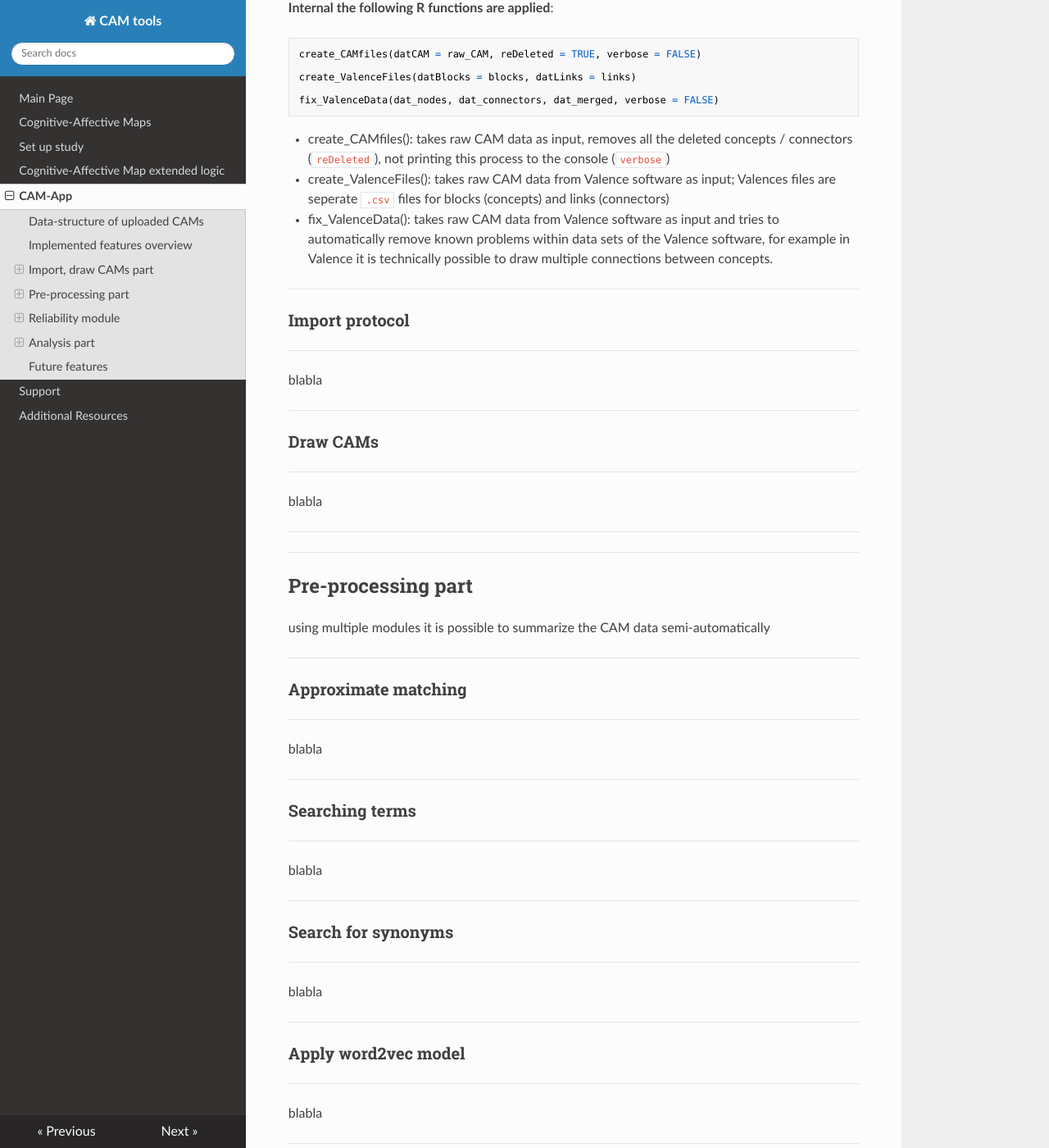
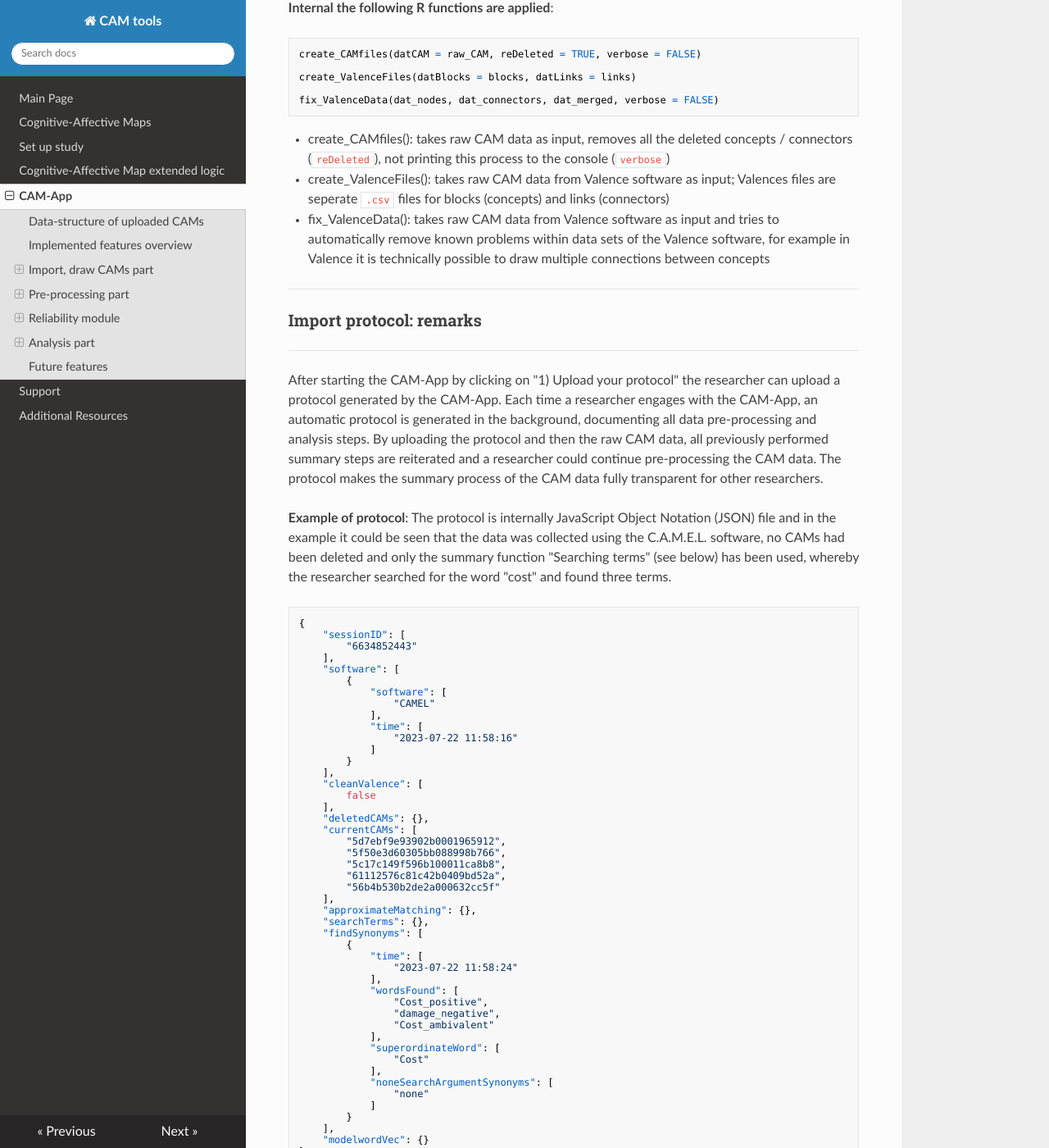
Before and after one commit to FennStatistics/CAMtools_documentation, an MkDocs documentation site: the page built from docs/CAM-App.md, in a window 1280 px wide and 1400 px high, scrolled down 3508 px. Shown: the whole window at 82% size. Built offline with MkDocs 1.6.1, drawn with Linux system fonts in a browser that asks for light colours; nearby versions of some CDN libraries; some of the changed text lies outside the part shown.

Commit message:
Import protocol: remarks

````diff
--- a/docs/CAM-App.md
+++ b/docs/CAM-App.md
@@ -119,15 +119,73 @@ fix_ValenceData(dat_nodes, dat_connectors, dat_merged, verbose = FALSE)
 
 * create_CAMfiles(): takes raw CAM data as input, removes all the deleted concepts / connectors (<code>reDeleted</code>), not printing this process to the console (<code>verbose</code>)
 * create_ValenceFiles(): takes raw CAM data from Valence software as input; Valences files are seperate <code>.csv</code> files for blocks (concepts) and links (connectors)
-* fix_ValenceData(): takes raw CAM data from Valence software as input and tries to automatically remove known problems within data sets of the Valence software, for example in Valence it is technically possible to draw multiple connections between concepts.
+* fix_ValenceData(): takes raw CAM data from Valence software as input and tries to automatically remove known problems within data sets of the Valence software, for example in Valence it is technically possible to draw multiple connections between concepts
 
 
 ***
-### Import protocol
+### Import protocol: remarks
 ---
 
-blabla
+After starting the CAM-App by clicking on "1) Upload your protocol" the researcher can upload a protocol generated by the CAM-App. Each time a researcher engages with the CAM-App, an automatic protocol is generated in the background, documenting all data pre-processing and analysis steps. By uploading the protocol and then the raw CAM data, all previously performed summary steps are reiterated and a researcher could continue pre-processing the CAM data. The protocol makes the summary process of the CAM data fully transparent for other researchers.
 
+**Example of protocol**: The protocol is internally JavaScript Object Notation (JSON) file and in the example it could be seen that the data was collected using the C.A.M.E.L. software, no CAMs had been deleted and only the summary function "Searching terms" (see below) has been used, whereby the researcher searched for the word "cost" and found three terms.
+
+```json
+{
+    "sessionID": [
+        "6634852443"
+    ],
+    "software": [
+        {
+            "software": [
+                "CAMEL"
+            ],
+            "time": [
+                "2023-07-22 11:58:16"
+            ]
+        }
+    ],
+    "cleanValence": [
+        false
+    ],
+    "deletedCAMs": {},
+    "currentCAMs": [
+        "5d7ebf9e93902b0001965912",
+        "5f50e3d60305bb088998b766",
+        "5c17c149f596b100011ca8b8",
+        "61112576c81c42b0409bd52a",
+        "56b4b530b2de2a000632cc5f"
+    ],
+    "approximateMatching": {},
+    "searchTerms": {},
+    "findSynonyms": [
+        {
+            "time": [
+                "2023-07-22 11:58:24"
+            ],
+            "wordsFound": [
+                "Cost_positive",
+                "damage_negative",
+                "Cost_ambivalent"
+            ],
+            "superordinateWord": [
+                "Cost"
+            ],
+            "noneSearchArgumentSynonyms": [
+                "none"
+            ]
+        }
+    ],
+    "modelwordVec": {}
+}
+```
+
+<br>
+**Internal the following R functions are applied**: if any summarize terms module functions had been applied the function "overwriteTextNodes()" overwrites the texts of the drawn nodes to superordinate terms:
+
+```r
+overwriteTextNodes(protocolDat, nodesDat)
+```
 
 ***
 ### Draw CAMs
````
